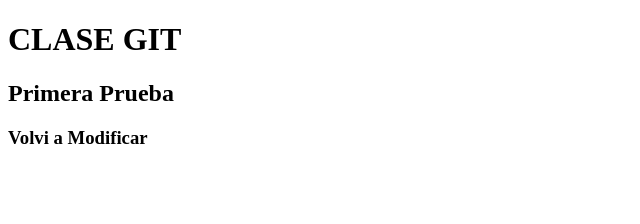
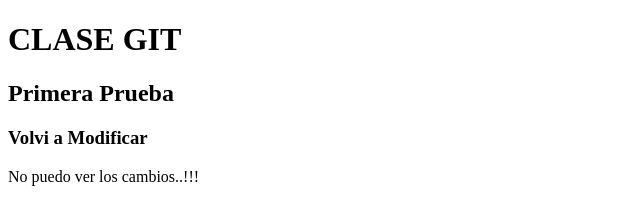
Before and after one commit to Gusty71/ClaseGit, a plain HTML site: page index.html in a window 1280 px wide. Shown: the whole page, without its empty margins (0-640 px from the left). Drawn offline with Linux system fonts and the light colour scheme.

Commit message:
Tercera Copia

```diff
--- a/index.html
+++ b/index.html
@@ -10,6 +10,7 @@
     <h1>CLASE GIT</h1>
     <h2>Primera Prueba</h2>
     <h3>Volvi a Modificar</h3>
+    <p>No puedo ver los cambios..!!!</p>
 
 </body>
 </html>
```
